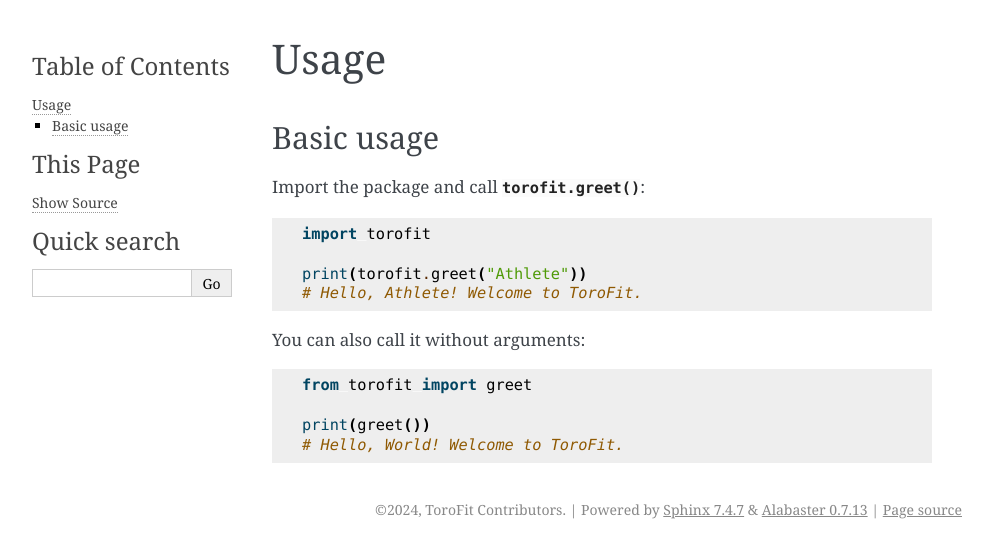
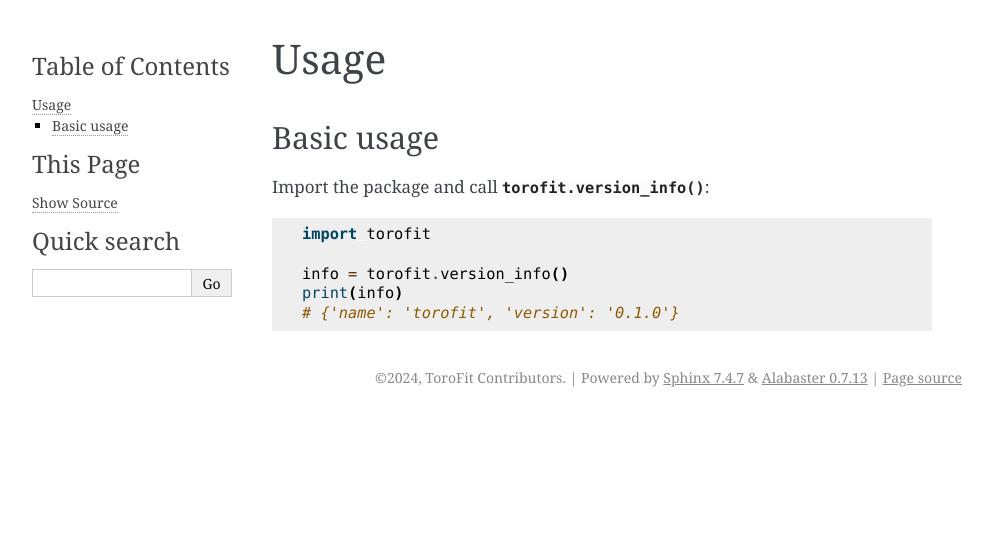
Before and after one commit to Tanishqbh/ToroFit, a Sphinx documentation site: the page built from docs/usage.rst, in a window 1280 px wide. Shown: the top 558 px of the page, without its empty margins (148-1141 px from the left). Built offline with Sphinx 7.4.7, drawn with Linux system fonts in a browser that asks for light colours.

Commit message:
Remove greeting, replace with version_info; reframe as TDA package
Agent-Logs-Url: https://github.com/Tanishqbh/ToroFit/sessions/06439187-639e-434e-a40b-e032642645e5

Co-authored-by: Tanishqbh <30158495+Tanishqbh@users.noreply.github.com>

```diff
--- a/docs/usage.rst
+++ b/docs/usage.rst
@@ -4,20 +4,12 @@ Usage
 Basic usage
 -----------
 
-Import the package and call :func:`torofit.greet`:
+Import the package and call :func:`torofit.version_info`:
 
 .. code-block:: python
 
    import torofit
 
-   print(torofit.greet("Athlete"))
-   # Hello, Athlete! Welcome to ToroFit.
-
-You can also call it without arguments:
-
-.. code-block:: python
-
-   from torofit import greet
-
-   print(greet())
-   # Hello, World! Welcome to ToroFit.
+   info = torofit.version_info()
+   print(info)
+   # {'name': 'torofit', 'version': '0.1.0'}
--- a/pyproject.toml
+++ b/pyproject.toml
@@ -5,12 +5,12 @@ build-backend = "setuptools.build_meta"
 [project]
 name = "torofit"
 version = "0.1.0"
-description = "A basic fitness tracking Python package."
+description = "A Python package for Topological Data Analysis (TDA)."
 readme = "README.md"
 requires-python = ">=3.9"
 license = { text = "MIT" }
 authors = [{ name = "ToroFit Contributors" }]
-keywords = ["fitness", "health", "tracking"]
+keywords = ["topology", "tda", "topological data analysis", "persistent homology"]
 classifiers = [
     "Development Status :: 3 - Alpha",
     "Intended Audience :: End Users/Desktop",
--- a/torofit/__init__.py
+++ b/torofit/__init__.py
@@ -1,8 +1,8 @@
-"""ToroFit - A fitness tracking Python package."""
+"""ToroFit - A Topological Data Analysis Python package."""
 
 __version__ = "0.1.0"
 __author__ = "ToroFit Contributors"
 
-from torofit.core import greet
+from torofit.core import version_info
 
-__all__ = ["greet"]
+__all__ = ["version_info"]
```
Also changed, not shown: README.md (+4 -3 lines), 2 other files.
